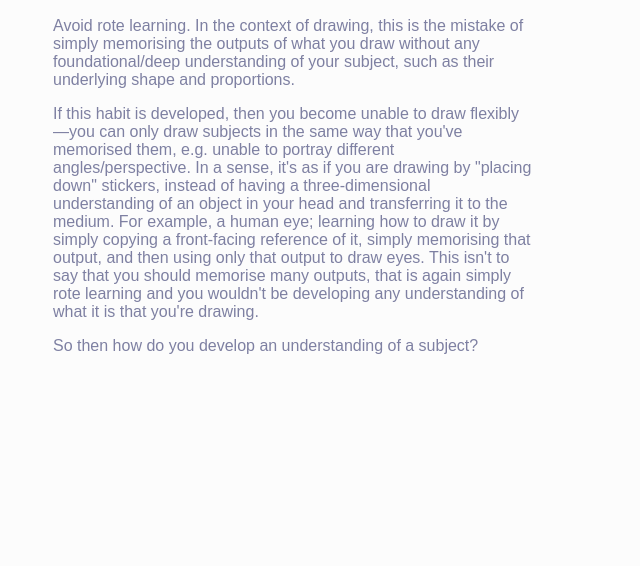
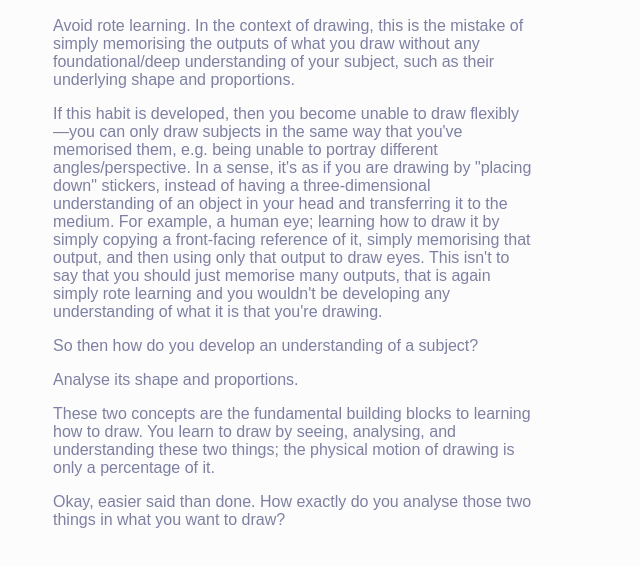
Before and after one commit to MelvinHK/MyWebsiteV2, a website built with Vite: page art/ramblings/1.html in a window 1280 px wide. Shown: the part 226-792 px from the top of the page, without its empty margins (347-987 px from the left). Built offline with nearby package versions, Linux system fonts and the light colour scheme; what @barba/core would draw is missing.

Commit message:
more rambling progress, some grammer edits

```diff
--- a/art/ramblings/1.html
+++ b/art/ramblings/1.html
@@ -29,14 +29,22 @@
       </p>
       <p>
         If this habit is developed, then you become unable to draw flexibly—you can only draw subjects in the
-        same way that you've memorised them, e.g. unable to portray different angles/perspective. In a sense, it's as if
+        same way that you've memorised them, e.g. being unable to portray different angles/perspective. In a sense, it's as if
         you are drawing by "placing down" stickers, instead of having a three-dimensional understanding of an object in your head and
         transferring it to the medium. For example, a human eye; learning how to draw it by simply copying a front-facing
         reference of it, simply memorising that output, and then using only that output to draw eyes. This isn't to say that you should
-        memorise many outputs, that is again simply rote learning and you wouldn't be developing any understanding of what it is that you're
-        drawing.
+        just memorise many outputs, that is again simply rote learning and you wouldn't be developing any understanding of
+        what it is that you're drawing.
       </p>
       <p>So then how do you develop an understanding of a subject?</p>
+      <p>Analyse its shape and proportions.</p>
+      <p>
+        These two concepts are the fundamental building blocks to learning how to draw.
+        You learn to draw by seeing, analysing, and understanding these two things; the physical motion of drawing is only a percentage of it.
+      </p>
+      <p>
+        Okay, easier said than done. How exactly do you analyse those two things in what you want to draw?
+      </p>
     </div>
   </main>
   <script type="module" src="../../scripts/main.js"></script>
--- a/scripts/main.js
+++ b/scripts/main.js
@@ -28,9 +28,6 @@ barba.init({
   }],
 });
 
-/**
- * Return animations here
- */
 function animations(data) {
   return [
     hideHeader(isHomeUrl(data.next.url.path)),
--- a/styles/index.css
+++ b/styles/index.css
@@ -244,3 +244,7 @@
 .text-center {
   text-align: center;
 }
+
+.no-select {
+  user-select: none;
+}
```
Also changed, not shown: about.html (+1 -1 lines), art.html (+2 -2 lines).
